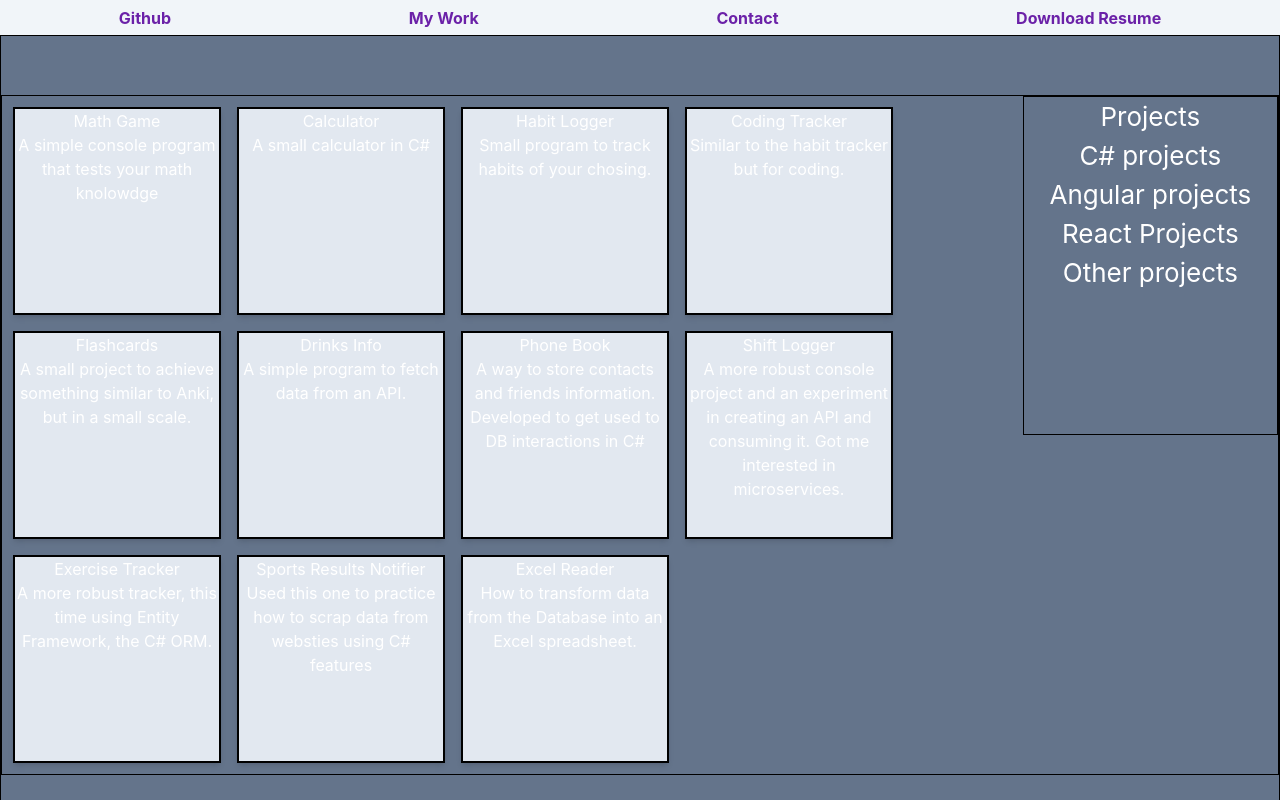
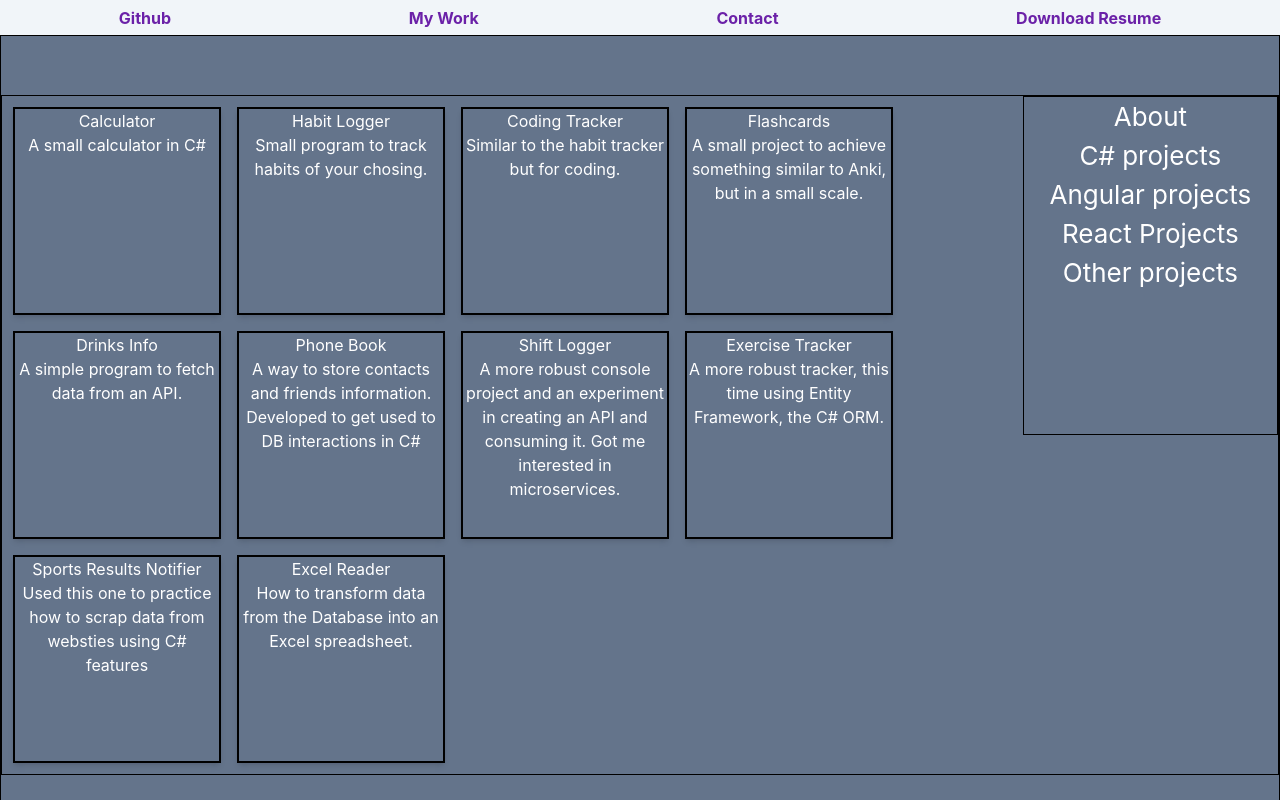
Before and after one commit to VocalNight/VocalNight.github.io, a React (Create React App) app: page / in a window 1280 px wide. Both pictures are taken after a click on the button "C# projects". Shown: the top 800 px of the page. Built offline with nearby package versions, Linux system fonts and the light colour scheme.

Commit message:
made some alterations to the project list. changed cards bg

```diff
--- a/src/App.js
+++ b/src/App.js
@@ -43,7 +43,7 @@ function App() {
           {projectList.length > 0 &&
           <ProjectView projects={projectList}></ProjectView>}
           <div className='headerProjects'>
-            <h2>Projects</h2>
+          <button onClick={() => ShowProjects([])}>About</button>
             <button onClick={() => ShowProjects(consoleProjects)}>C# projects</button>
             <button onClick={() => ShowProjects(angularProjects)}>Angular projects</button>
             <button onClick={() => ShowProjects(reactProjects)}>React Projects</button>
--- a/src/Components/ProjectCard.js
+++ b/src/Components/ProjectCard.js
@@ -2,7 +2,7 @@ export default function ProjectCard({ project }) {
 
     return (
         <>
-            <div className='border-solid border-2 m-2 border-black size-52 shadow-md bg-slate-200'>
+            <div className='border-solid border-2 m-2 border-black size-52 shadow-md'>
                 <a href={project.link}>
                     <div>
                         {project.image}
--- a/src/Components/ProjectView.js
+++ b/src/Components/ProjectView.js
@@ -5,7 +5,7 @@ export default function ProjectView({projects}) {
     return(
         <>
             <div
-              style={{ padding: '3px', display: 'flex', flex: 1, flexDirection: 'row', flexWrap: 'wrap' }}>
+              style={{ padding: '3px', display: 'flex', flex: 1, flexDirection: 'row', flexWrap: 'wrap', minHeight: '500px' }}>
               {projects.map((project, index) => {
                 return (
                   <ProjectCard project={project}></ProjectCard>
--- a/src/Projects/ConsoleProjects.js
+++ b/src/Projects/ConsoleProjects.js
@@ -1,8 +1,4 @@
 export let consoleProjects = [
-    {
-        title: "Math Game",
-        description: "A simple console program that tests your math knolowdge"
-    },
     {
         title: "Calculator",
         description: "A small calculator in C#"
```
